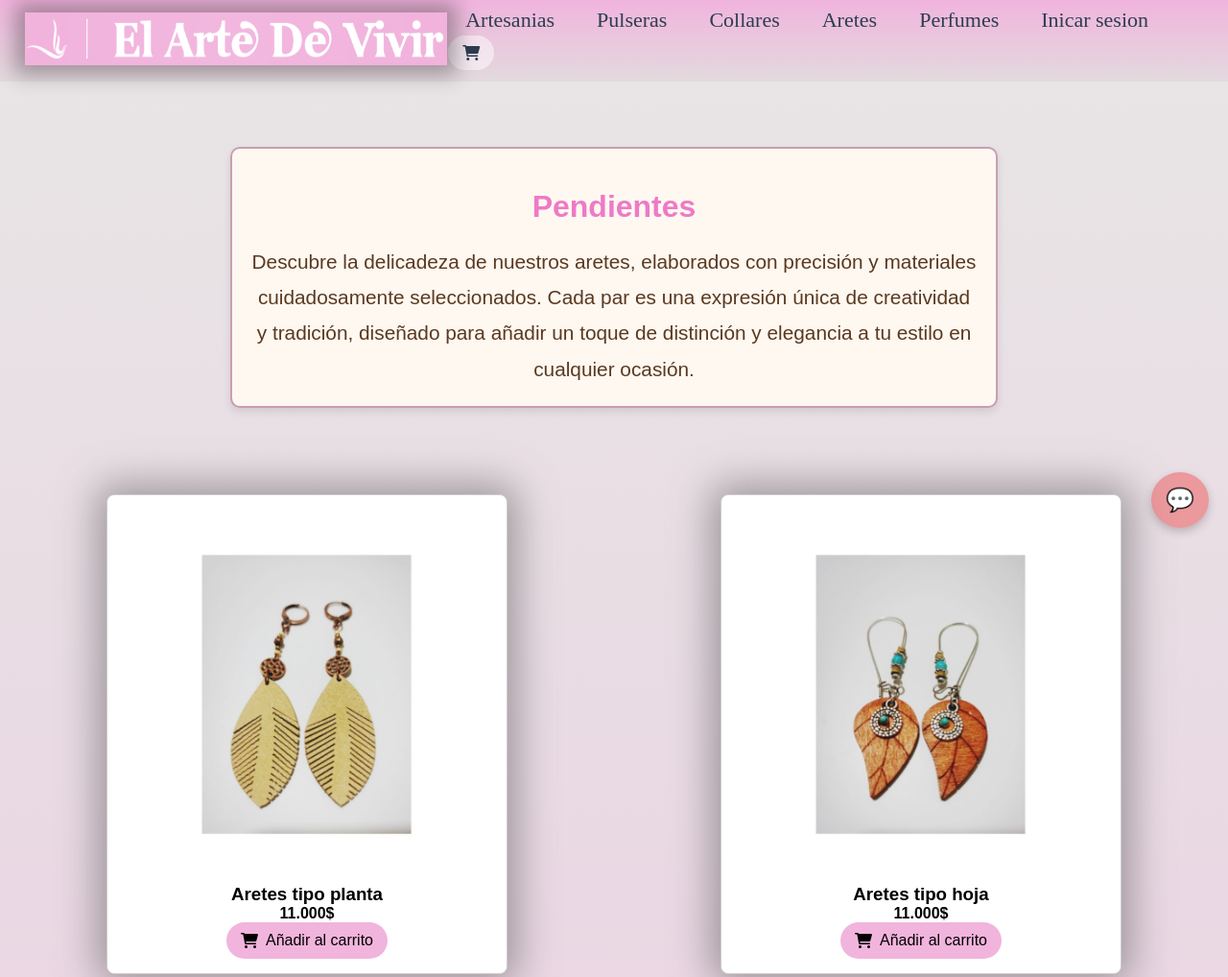
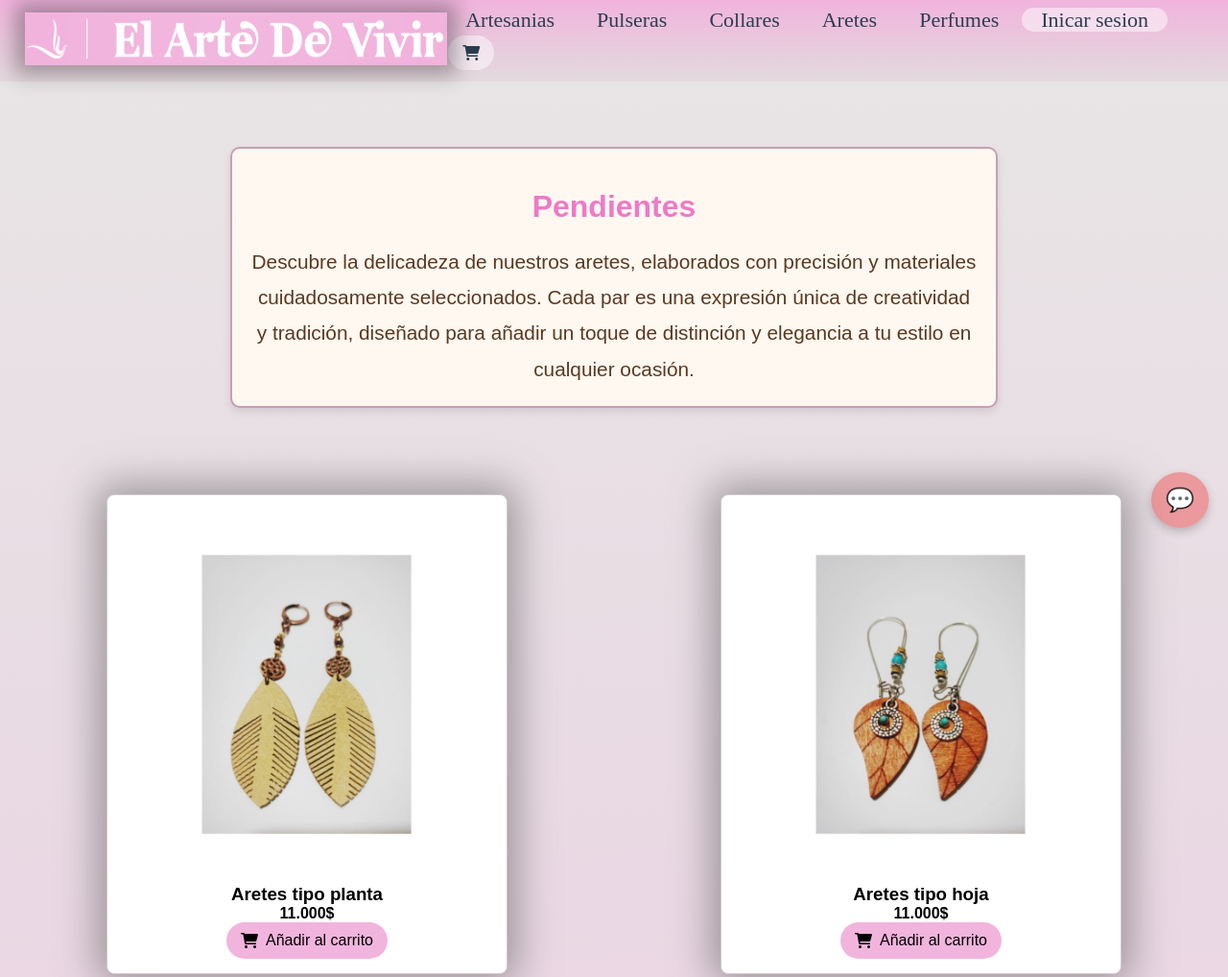
Before and after one commit to josesincreed/e-commerce-Arte-de-vivir, a plain HTML site: page aretes.html in a window 1280 px wide. Shown: the top 1018 px of the page at 96% size. Drawn offline with Linux system fonts and the light colour scheme.

Commit message:
cambio boton iniciar sesion
se cambia el boton del header de inicio de sesion

```diff
--- a/aretes.html
+++ b/aretes.html
@@ -26,7 +26,7 @@
              <li><a href="collares.html">Collares</a></li>
              <li><a href="aretes.html">Aretes</a></li>
              <li><a href="perfumes.html">Perfumes</a></li>
-             <li><a href="login.html">Inicar sesion</a></li>
+             <li class="boton"><a href="login.html">Inicar sesion</a></li>
              <a href="shippingcart.html"> <i class="fa-solid fa-cart-shopping" id="cartbut"></i></a>
 
           </ul>
```
Also changed, not shown: artesanias.html (+1 -1 lines), collares.html (+1 -1 lines), perfumes.html (+1 -1 lines), pulseras.html (+1 -1 lines), shippingcart.html (+1 -1 lines).
